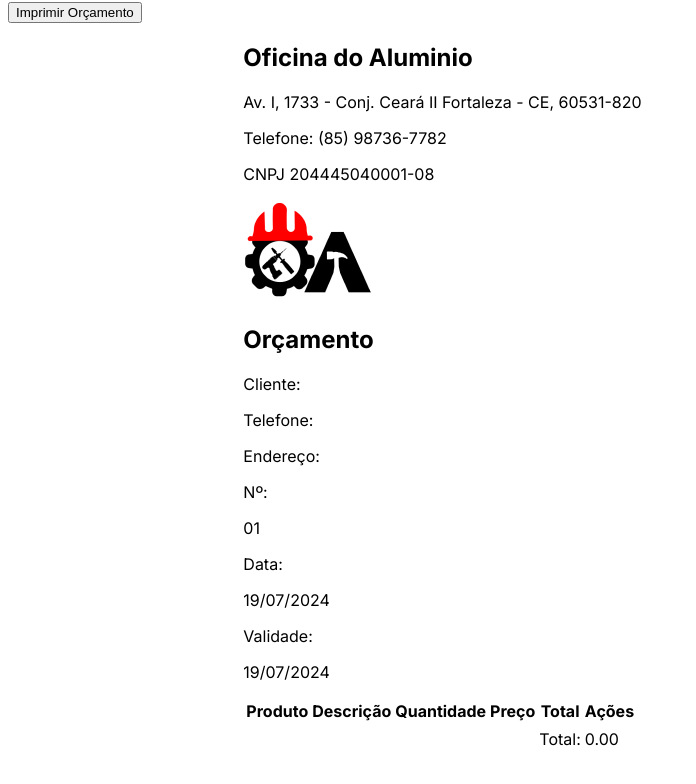
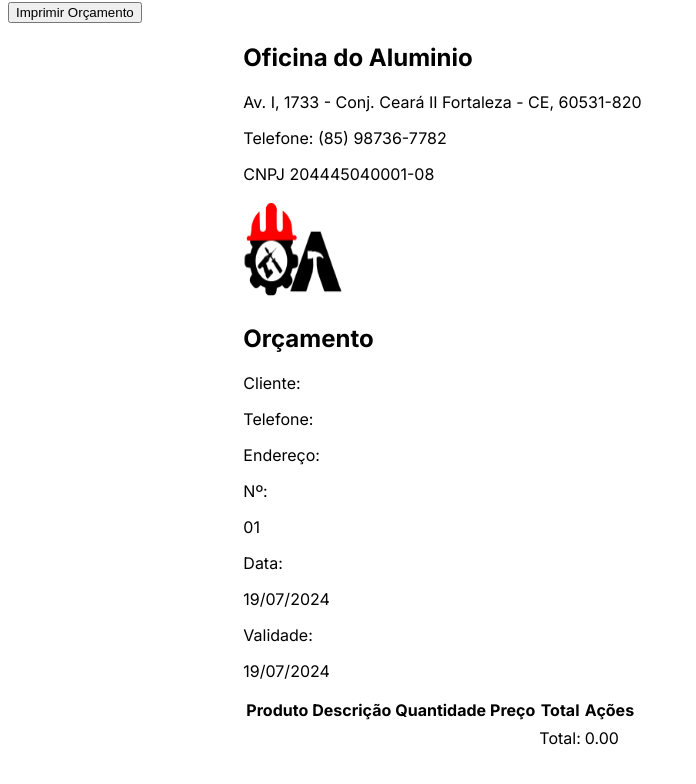
Before and after one commit to tata-ada/invoice-oficina, a Next.js app: page /invoice/new in a window 1280 px wide. Shown: the part 5085-5869 px from the top of the page, without its empty margins (0-696 px from the left). Built offline with nearby package versions, Linux system fonts and the light colour scheme.

Commit message:
mudancas

```diff
--- a/app/components/FormPreview.jsx
+++ b/app/components/FormPreview.jsx
@@ -1,6 +1,9 @@
 import React from "react";
+import "./Preview.css";
+import NextImage from 'next/image';
 import PreviewTable from "./PreviewTable";
-import "./Preview.css";
+
+
 
 export default function FormPreview({ data }) {
   // Verifica se data está definido
@@ -49,10 +52,12 @@ Fortaleza - CE, 60531-820
             <p>CNPJ 204445040001-08</p>
           </div>
           <div className="w-30 h-24 border-0 rounded-lg">
-            <img
+            <NextImage
               src="/logo3.png"
               alt="Logo da Empresa"
-              className="w-full h-full object-cover rounded-lg"
+              width={100}
+              height={100}
+              className="object-cover rounded-lg"
             />
           </div>
         </div>
--- a/app/components/FormReciboTable.jsx
+++ b/app/components/FormReciboTable.jsx
@@ -217,5 +217,5 @@ const FormReciboTable = forwardRef(({ updateTableData, updateReceiptData, tableD
     </div>
   );
 });
-
+FormReciboTable.displayName = 'FormReciboTable'; // Adicione isso
 export default FormReciboTable;
--- a/app/invoice/new/page.jsx
+++ b/app/invoice/new/page.jsx
@@ -70,17 +70,7 @@ const InvoiceForm = () => {
   const formTableRef = useRef(null);
   const formReciboTableRef = useRef(null);
 
-  useEffect(() => {
-    const storedInvoiceCount = localStorage.getItem('invoiceCount');
-    const storedReceiptCount = localStorage.getItem('receiptCount');
-    setInvoiceCount(storedInvoiceCount ? parseInt(storedInvoiceCount, 10) : 0);
-    setReceiptCount(storedReceiptCount ? parseInt(storedReceiptCount, 10) : 0);
-  }, []);
 
-  const saveCounters = () => {
-    localStorage.setItem('invoiceCount', invoiceCount);
-    localStorage.setItem('receiptCount', receiptCount);
-  };
 
   const clearFormData = () => {
     setFormData({
```
